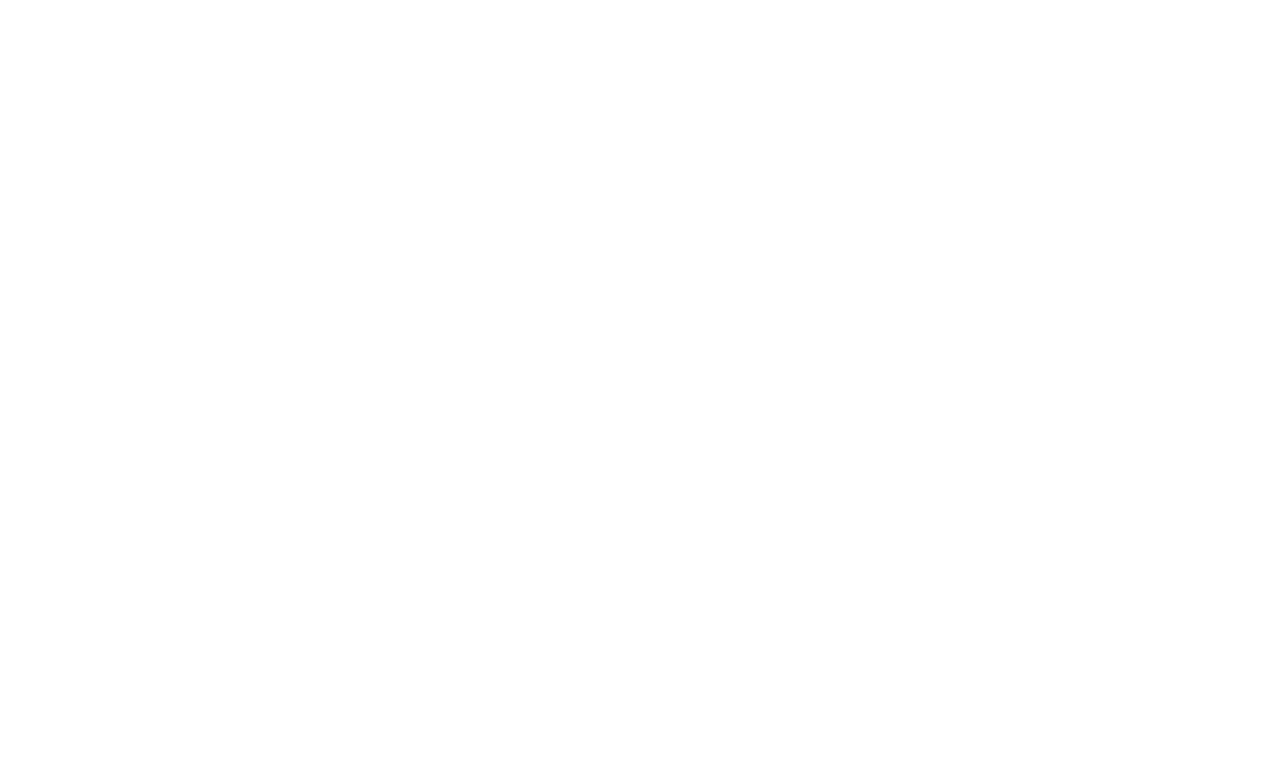
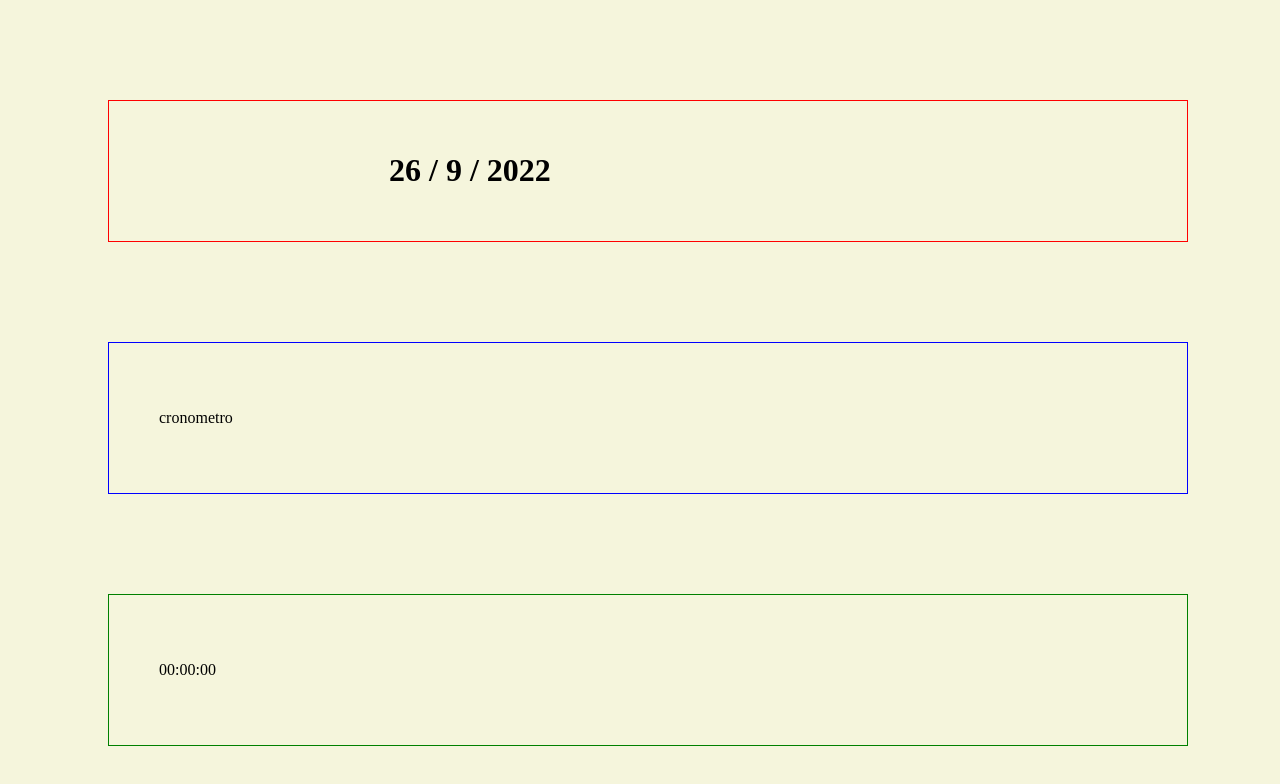
Before and after one commit to Leeh-Santos/personal-web, a plain HTML site: page index.html in a window 1280 px wide. Drawn offline with Linux system fonts and the light colour scheme.

Commit message:
add stuff

```diff
--- a/index.html
+++ b/index.html
@@ -1,11 +1,29 @@
 <!DOCTYPE html>
 <html>
 <head>
-
+    <meta charset="utf-8">
+    <meta name="viewport" content="width=device-width, initial-scale=1">
+    <link rel="stylesheet" type="text/css" href="style/estilo.css">
+    <link rel="icon"  href="images/start.png">
+    <title>Couting Time</title>
 </head>
 
 <body>
 
+    <div class="meta1">
+        <h1 id="fecha"></h1>
+
+    </div>
+
+    <div class="meta2">
+        <p> cronometro</p>
+    </div>
+
+    <div class="meta3">
+        <p> 00:00:00</p>
+    </div>
+
+    <script src="js/script.js"> </script>
 
 </body>
 
--- /dev/null
+++ b/js/script.js
@@ -0,0 +1,4 @@
+let time = new Date();
+let current_date = time.getDate() + " / " + (time.getMonth()+1) + " / " +
+time.getFullYear();
+document.getElementById("fecha").innerHTML = current_date;
--- /dev/null
+++ b/style/estilo.css
@@ -0,0 +1,32 @@
+body{
+    background-color: beige;
+    width: 100%;
+}
+
+.meta1{
+
+    padding: 30px;
+    margin: 100px 100px;
+    border: 1px solid red;
+}
+
+.meta2{
+   /* width: 33.33%;*/
+    height: 33.33%;
+    padding: 50px;
+    margin: 100px 100px;
+    border: 1px solid blue;
+}
+
+.meta3{
+    /*width: 33.33%;*/
+    height: 33.33%;
+    padding: 50px;
+    margin: 100px 100px;
+    border: 1px solid green;
+}
+
+#fecha{
+
+    padding-left: 250px;
+}
```
Also changed, not shown: images/start.png (added).
